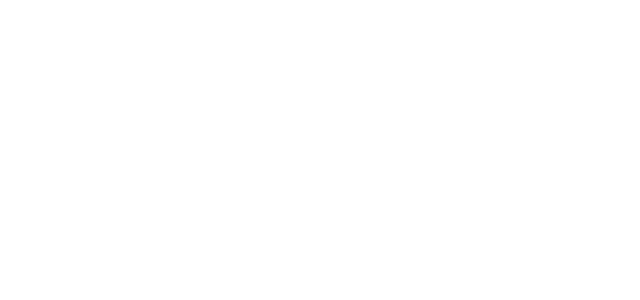
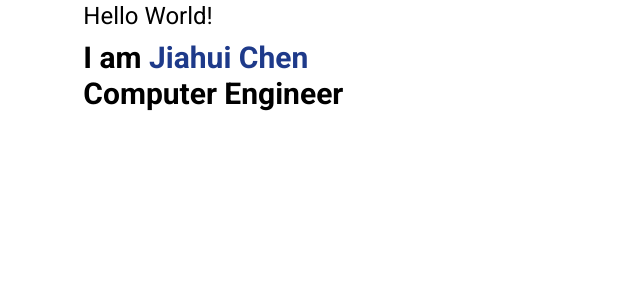
Before and after one commit to JiahuiChen99/HelloWorld2, a React (Create React App) app: page / in a window 1280 px wide. Shown: the top 300 px of the page, without its empty margins (0-640 px from the left). Built offline with nearby package versions, Linux system fonts and the light colour scheme.

Commit message:
#2 feat: add hero banner to home page

```diff
--- a/src/Pages/HomePage.tsx
+++ b/src/Pages/HomePage.tsx
@@ -1,6 +1,9 @@
+import HeroBanner from "../Components/HomePage/HeroBanner";
+
 function HomePage() {
     return(
         <div className="flex w-full h-full">
+            <HeroBanner/>
         </div>
     )
 }
```
